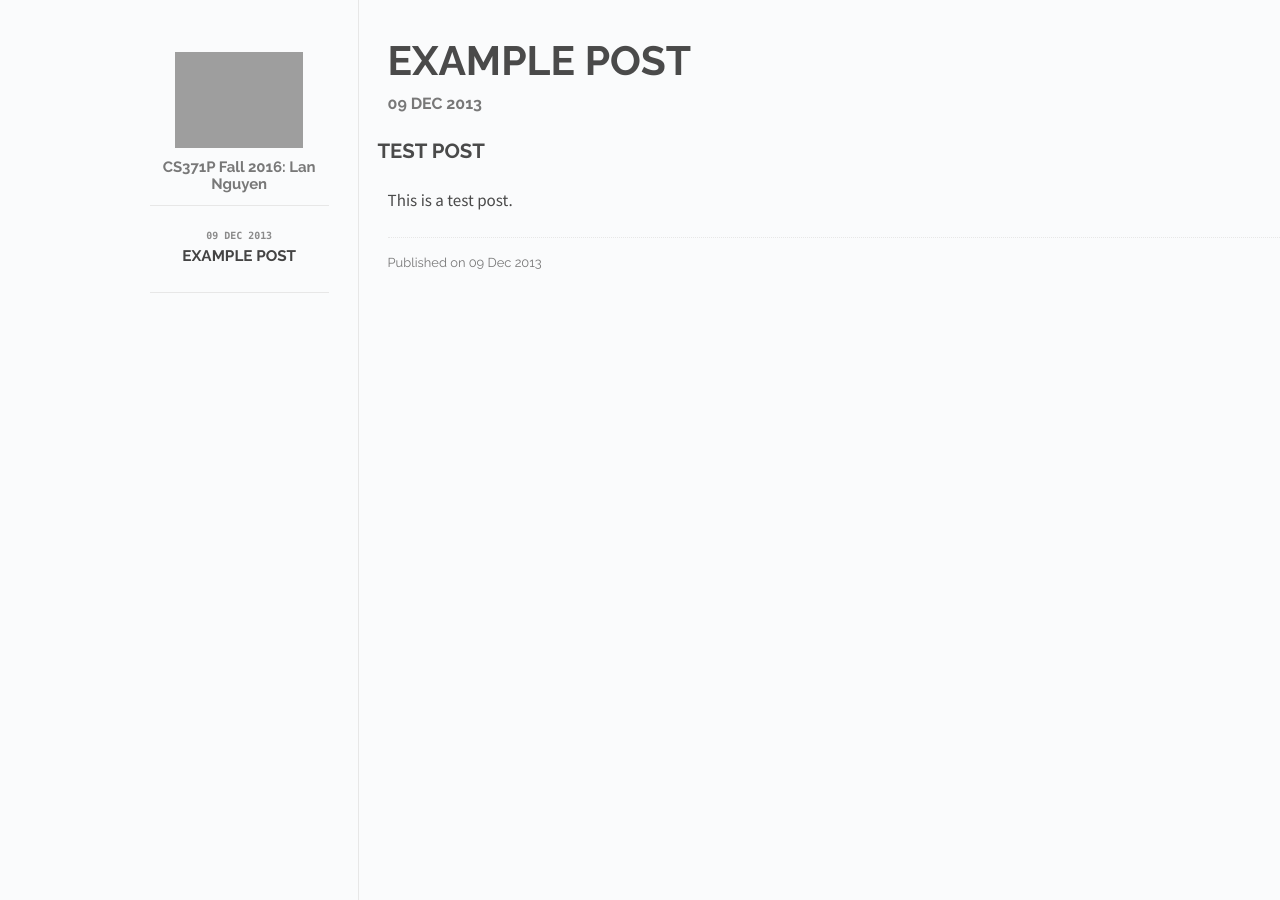
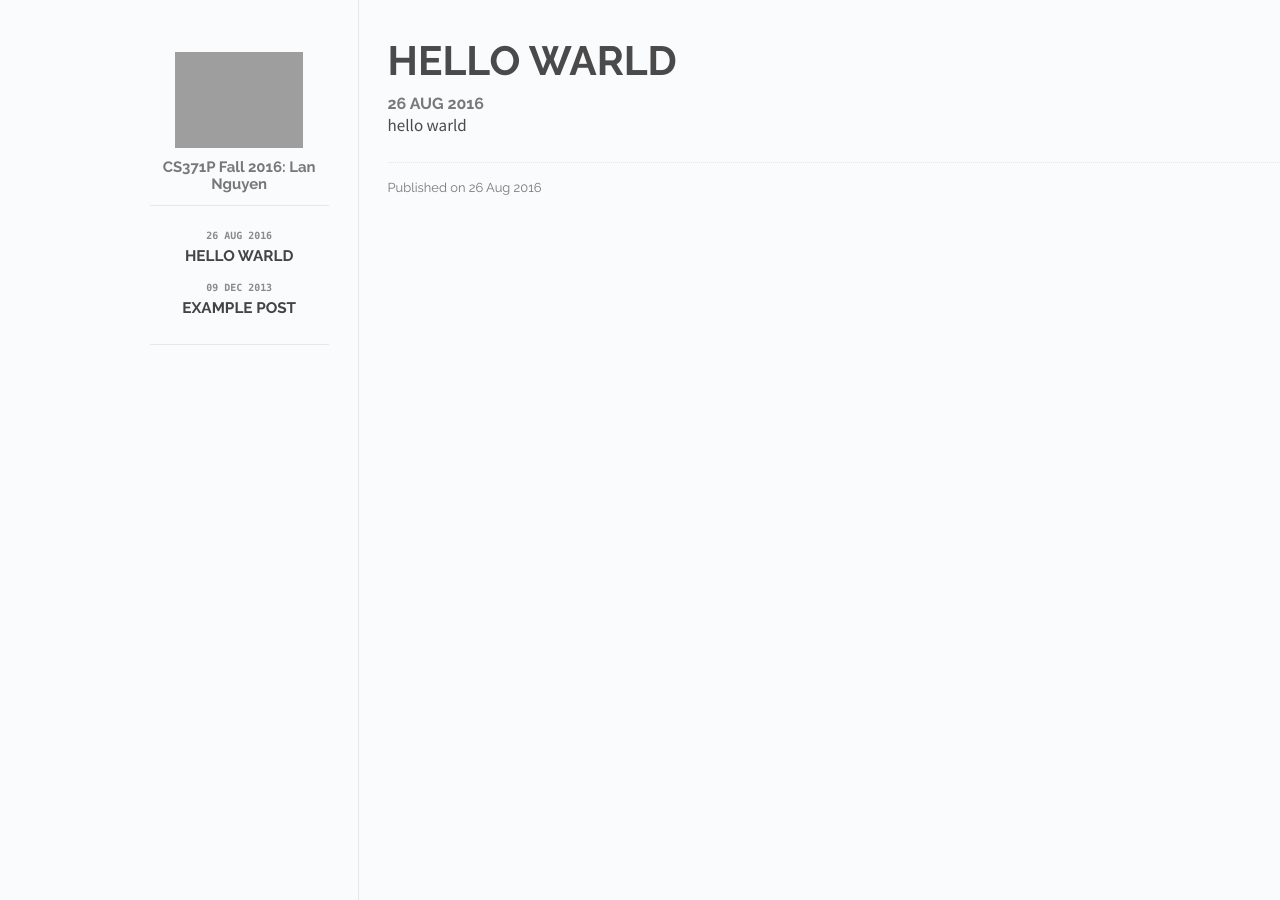
Before and after one commit to chareth/cs371p-blog, a Jekyll site: the page built from index.html, in a window 1280 px wide. Built offline with Jekyll 4.4.1, drawn with Linux system fonts in a browser that asks for light colours.

```diff
--- a/_config.yml
+++ b/_config.yml
@@ -1,2 +1,3 @@
 name: Flex
 baseurl: /cs371p-blog
+permalink: /:title
--- /dev/null
+++ b/_posts/2016-08-26-hello-warld.md
@@ -0,0 +1,5 @@
+---
+layout: post
+title: Hello Warld
+---
+hello warld
```
Also changed, not shown: _posts/2013-12-09-example-post.md (+0 -1 lines).
